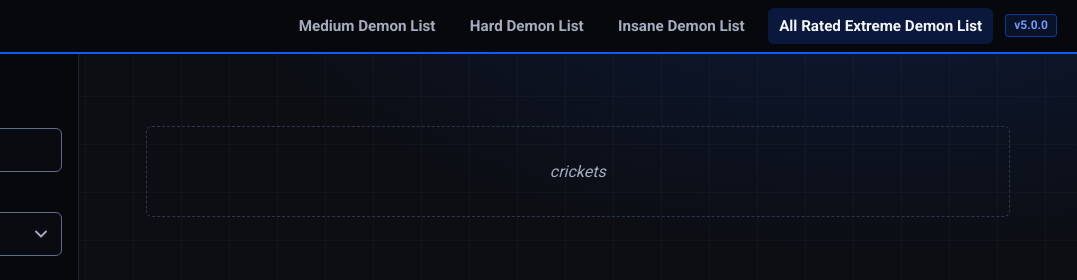
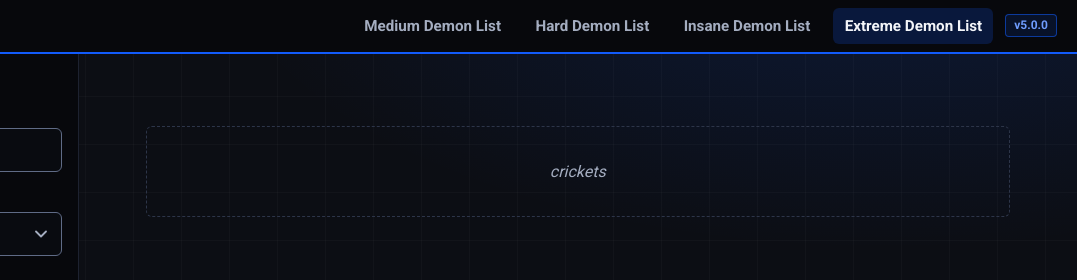
Before and after one commit to Chahnkeh/Chahnkeh-GD-List, a plain HTML site: page pages/aredl.html in a window 1280 px wide. Shown: the top 280 px of the page, 203-1280 px from the left. Drawn offline with Linux system fonts and the light colour scheme.

Commit message:
Update aredl.html

```diff
--- a/pages/aredl.html
+++ b/pages/aredl.html
@@ -22,7 +22,7 @@
       <a href="mdl.html">Medium Demon List</a>
       <a href="hdl.html">Hard Demon List</a>
       <a href="idl.html">Insane Demon List</a>
-      <a href="aredl.html" aria-current="page">All Rated Extreme Demon List</a>
+      <a href="aredl.html" aria-current="page">Extreme Demon List</a>
       <span class="version">v5.0.0</span>
     </div>
   </nav>
```
